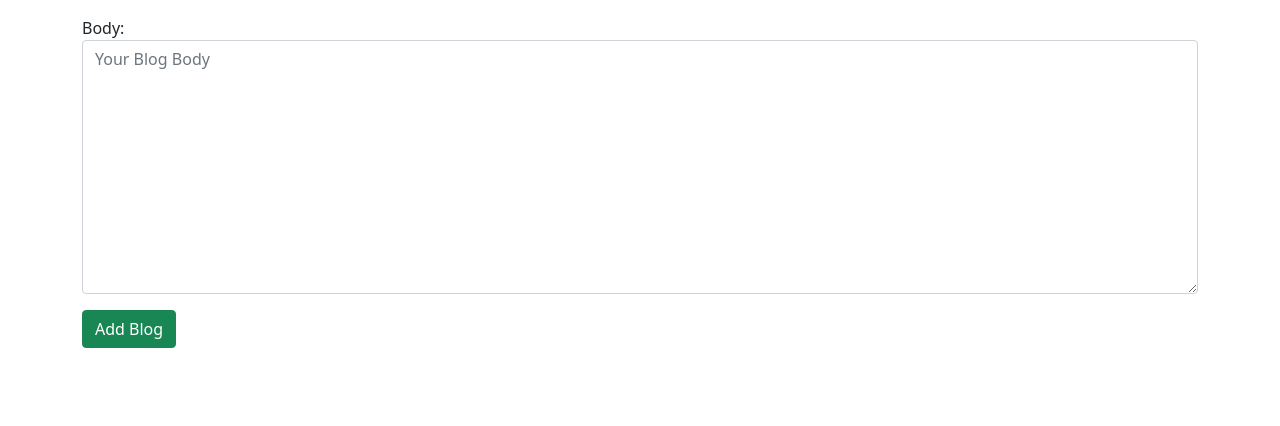
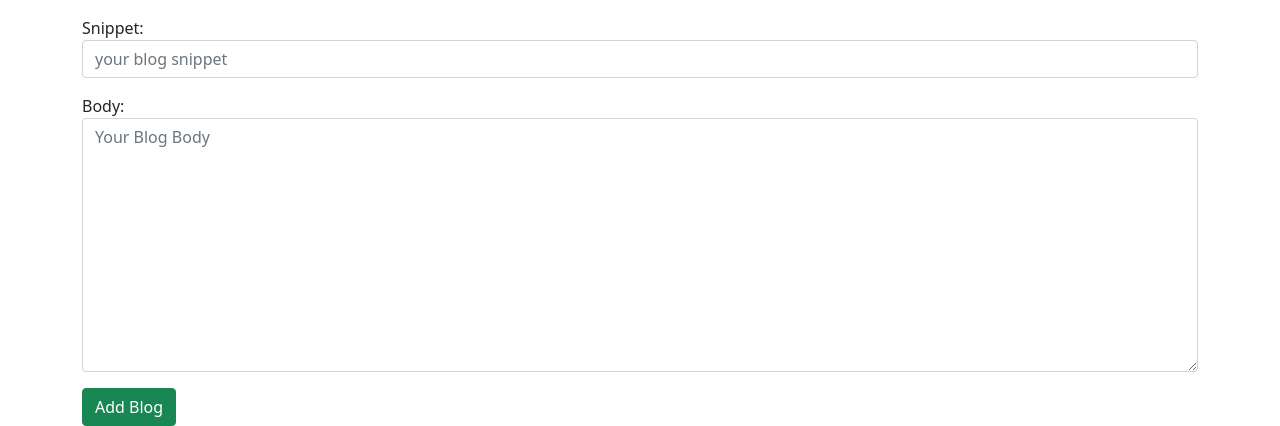
Before and after one commit to meghna750/Blogging-Website, a Django app: page /add_post/ in a window 1280 px wide. Shown: the part 402-828 px from the top of the page. Before the commit the page ends 750 px from the top, so only its background shows below. Run offline with Django 3.2, Linux system fonts and the light colour scheme; the visitor is signed in with stand-in values (Sample User, id 1); data that the repository does not hold is empty; parts of the project's set-up code (start-up, migrations or seed data) failed here and were passed over; some libraries are stand-ins or nearby versions.

Commit message:
rich text editor added using pip install django-ckeditor and snippet field added in add blog post

```diff
--- a/blogs/settings.py
+++ b/blogs/settings.py
@@ -39,6 +39,7 @@ INSTALLED_APPS = [
     'django.contrib.staticfiles',
     'yourblog',
     'members',
+    'ckeditor',
 ]
 
 MIDDLEWARE = [
--- a/yourblog/forms.py
+++ b/yourblog/forms.py
@@ -11,7 +11,7 @@ for items in choices:
 class PostForm(forms.ModelForm):
     class Meta:
         model=Post
-        fields=('title','title_tag','author', 'category' ,'body')
+        fields=('title','title_tag','author', 'category' ,'snippet','body')
         widgets={
             'title':forms.TextInput(attrs={'class':'form-control', 'placeholder':'Your Blog Title'}),
 
@@ -19,19 +19,21 @@ class PostForm(forms.ModelForm):
             # 'author':forms.Select(attrs={'class':'form-control'}),
             'author':forms.TextInput(attrs={'class':'form-control' , 'value': '' , 'id':'username' ,'type':'hidden'}),
 
-            # 'category':forms.Select(choices= categories ,attrs={'class':'form-control'}),
-            'category':forms.Select( choices=choice_list ,attrs={'class':'form-control'}),
+            'category':forms.Select(choices= choice_list ,attrs={'class':'form-control'}),
+            # 'body':forms.Textarea(attrs={'class':'form-control','placeholder':'Your Blog Body'}),
+            'snippet':forms.TextInput(attrs={'class':'form-control' , 'placeholder':'your blog snippet'}),
             'body':forms.Textarea(attrs={'class':'form-control','placeholder':'Your Blog Body'}),
         }
 
 class EditForm(forms.ModelForm):
     class Meta:
         model=Post
-        fields=('title','body')
+        fields=('title', 'title_tag','snippet','body')
         widgets={
             'title':forms.TextInput(attrs={'class':'form-control'}),
 
-            # 'title_tag':forms.TextInput(attrs={'class':'form-control'}),
+            'title_tag':forms.TextInput(attrs={'class':'form-control'}),
+            'snippet':forms.TextInput(attrs={'class':'form-control'}),
             # 'author':forms.Select(attrs={'class':'form-control'}),
             'body':forms.Textarea(attrs={'class':'form-control'}),
         }
--- a/yourblog/models.py
+++ b/yourblog/models.py
@@ -5,6 +5,8 @@ from django.contrib.auth.models import User
 from django.urls import reverse
 
 from datetime import datetime , date
+
+from ckeditor.fields import RichTextField
 
 class Category(models.Model):
     name=models.CharField(max_length=255)
@@ -19,9 +21,11 @@ class Post(models.Model):
     title=models.CharField(max_length=255)
     title_tag=models.CharField(max_length=255)
     author=models.ForeignKey(User,on_delete=models.CASCADE)
-    body=models.TextField()
+    # body=models.TextField()
+    body= RichTextField(blank=True, null =True)
     post_date=models.DateField(auto_now_add=True)
     category = models.CharField(max_length=255, default="Uncategoried")
+    snippet = models.CharField(max_length=100)
     likes = models.ManyToManyField(User,related_name='blog_posts')
     def total_likes(self):
         return self.likes.count()
--- a/yourblog/templates/add_post.html
+++ b/yourblog/templates/add_post.html
@@ -9,6 +9,7 @@
     <div class="form-group">
         <form method="POST">
             {% csrf_token %}
+            {{ form.media }}
             {{ form.as_p }}
             <!-- {{ form.as_ul }} -->
             <button class="btn btn-success">Add Blog</button>
--- a/yourblog/templates/home.html
+++ b/yourblog/templates/home.html
@@ -20,7 +20,9 @@
                 {%endif%}
             {% endif %}
             <br/>
-        {{post.body|slice:":100"|safe}}</li>
+            {{ post.snippet }}
+        <!-- {{post.body|slice:":100"|safe}} -->
+        </li>
     {% endfor %}
 </ul>
 
--- a/yourblog/templates/update_post.html
+++ b/yourblog/templates/update_post.html
@@ -9,6 +9,7 @@
         <div class="form-group">
             <form method="POST">
                 {% csrf_token %}
+                {{ form.media }}
                 {{ form.as_p }}
                 <!-- {{ form.as_ul }} -->
                 <button class="btn btn-success"> Update </button>
```
Also changed, not shown: yourblog/migrations/0007_alter_post_body.py (added), yourblog/migrations/0008_post_snippet.py (added).
